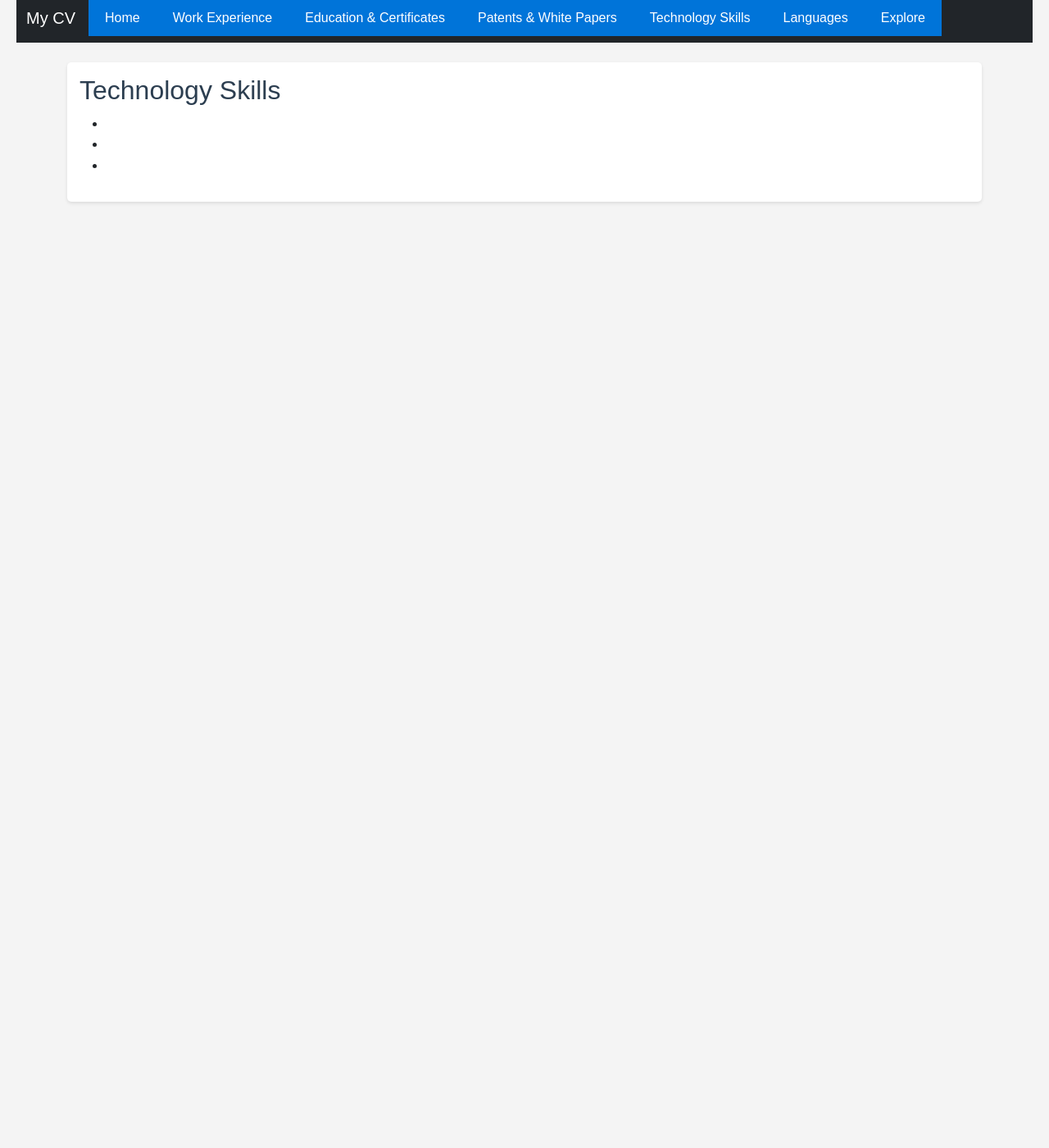
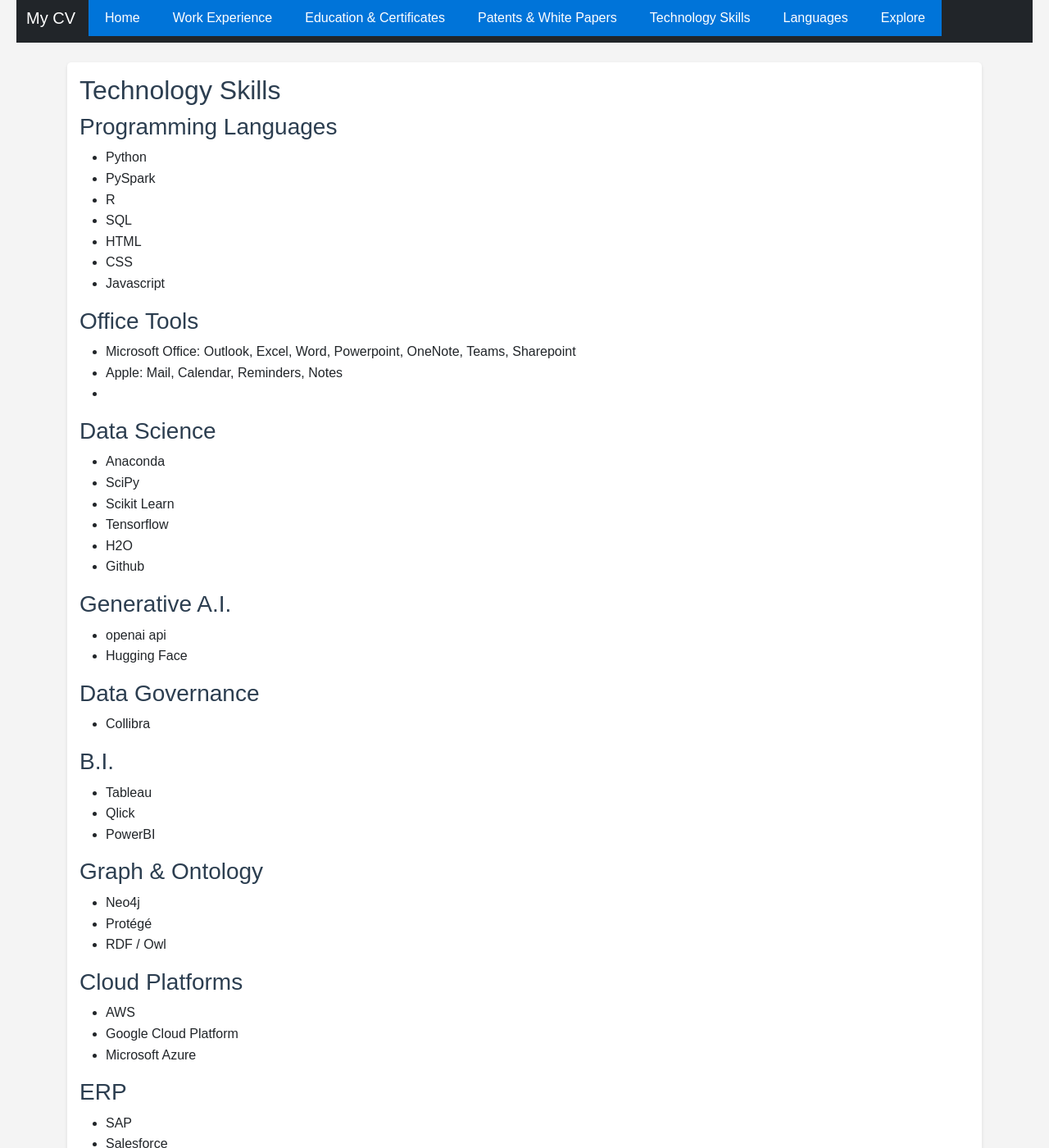
Before and after one commit to cdignam8304/cv, a Jekyll site: the page built from technology.html, in a window 1280 px wide and 1400 px high, scrolled down 194 px. Shown: the whole window at 82% size. Built offline with Jekyll 4.4.1, drawn with Linux system fonts in a browser that asks for light colours; before the commit the page ends 900 px from its top, so only the background shows below that.

Commit message:
Update technology.html

```diff
--- a/technology.html
+++ b/technology.html
@@ -1,11 +1,69 @@
 ---
 layout: default
-title: Education, Certification, Patents - Christopher Dignam
+title: Technology - Christopher Dignam
 ---
 
 <main>
     <div class="section">
         <h2>Technology Skills</h2>
+        <h3>Programming Languages</h3>
+        <ul>
+            <li>Python</li>
+            <li>PySpark</li>
+            <li>R</li>
+            <li>SQL</li>
+            <li>HTML</li>
+            <li>CSS</li>
+            <li>Javascript</li>
+        </ul>
+        <h3>Office Tools</h3>
+        <ul>
+            <li>Microsoft Office: Outlook, Excel, Word, Powerpoint, OneNote, Teams, Sharepoint</li>
+            <li>Apple: Mail, Calendar, Reminders, Notes</li>
+            <li></li>
+        </ul>
+        <h3>Data Science</h3>
+        <ul>
+            <li>Anaconda</li>
+            <li>SciPy</li>
+            <li>Scikit Learn</li>
+            <li>Tensorflow</li>
+            <li>H2O</li>
+            <li>Github</li>
+        </ul>
+        <h3>Generative A.I.</h3>
+        <ul>
+            <li>openai api</li>
+            <li>Hugging Face</li>
+        </ul>
+        <h3>Data Governance</h3>
+        <ul>
+            <li>Collibra</li>
+        </ul>
+        <h3>B.I.</h3>
+        <ul>
+            <li>Tableau</li>
+            <li>Qlick</li>
+            <li>PowerBI</li>
+        </ul>
+        <h3>Graph & Ontology</h3>
+        <ul>
+            <li>Neo4j</li>
+            <li>Protégé</li>
+            <li>RDF / Owl</li>
+        </ul>
+        <h3>Cloud Platforms</h3>
+        <ul>
+            <li>AWS</li>
+            <li>Google Cloud Platform</li>
+            <li>Microsoft Azure</li>
+        </ul>
+        <h3>ERP</h3>
+        <ul>
+            <li>SAP</li>
+            <li>Salesforce</li>
+        </ul>
+        <h3>Miscellaneous</h3>
         <ul>
             <li></li>
             <li></li>
```
